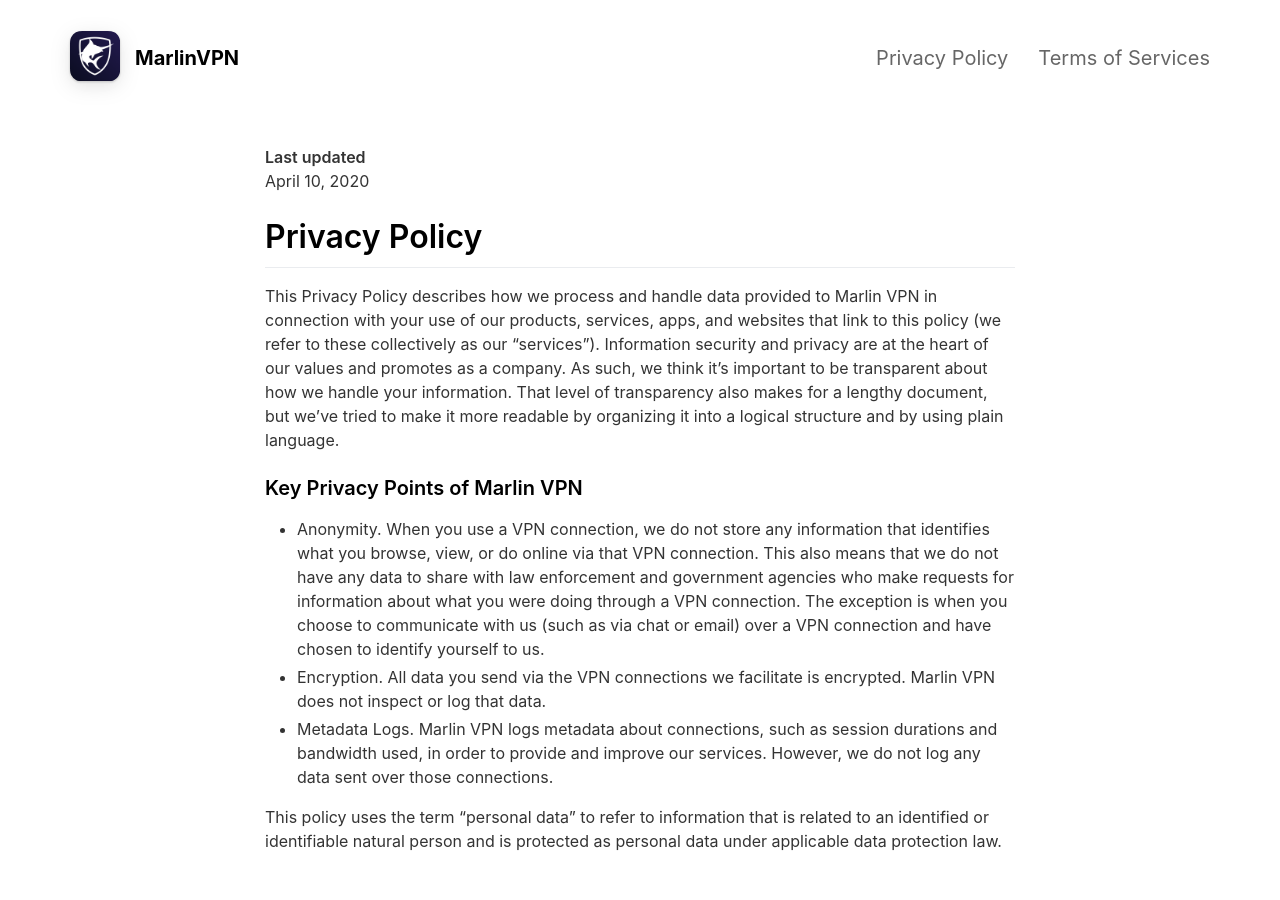
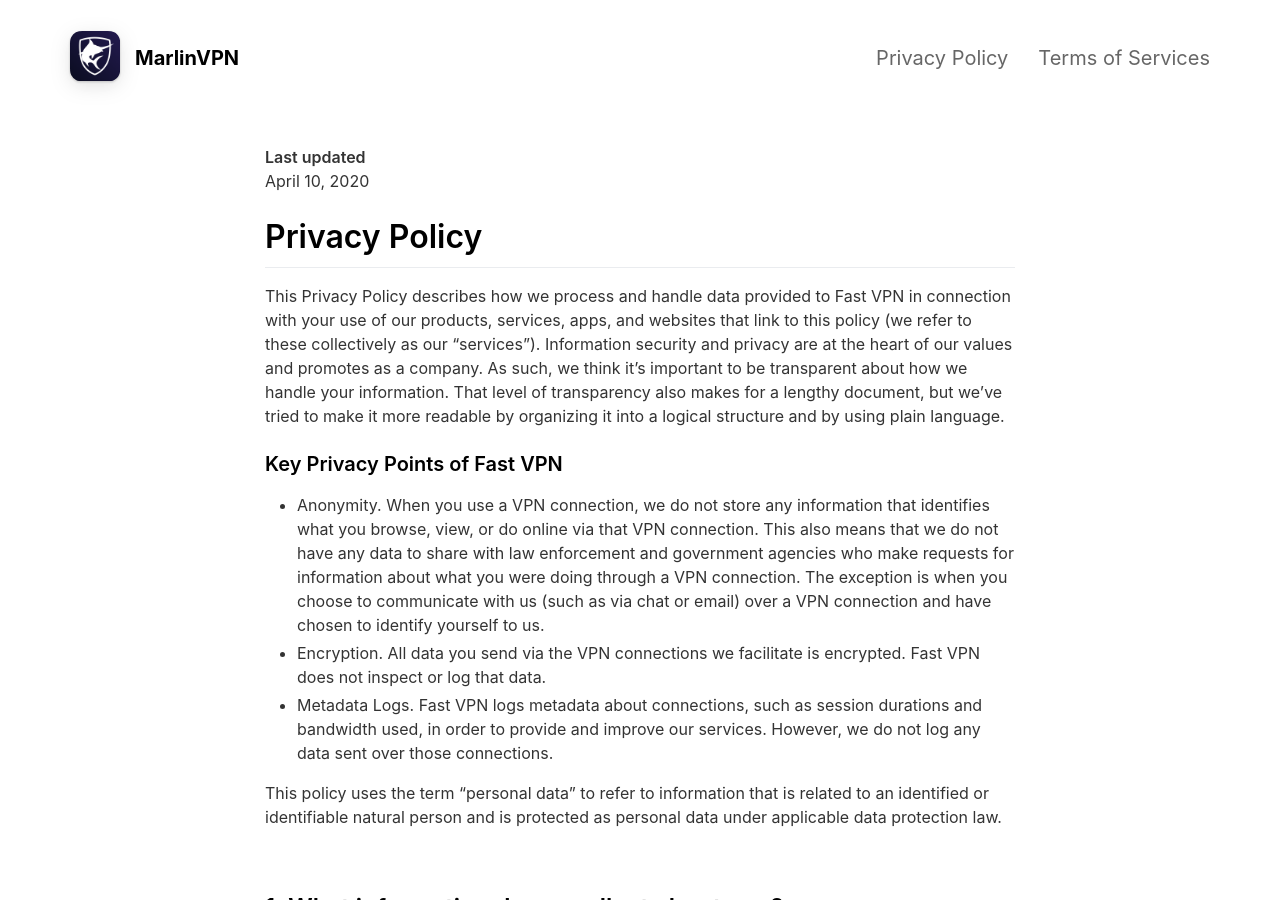
Before and after one commit to MarlinApps/home, a Jekyll site: the page built from _pages/privacypolicy.md, in a window 1280 px wide and 900 px high. Built offline with Jekyll 4.4.1, drawn with Linux system fonts in a browser that asks for light colours; nearby versions of some CDN libraries; some of the changed text lies outside the part shown.

Commit message:
Update privacypolicy.md

```diff
--- a/_pages/privacypolicy.md
+++ b/_pages/privacypolicy.md
@@ -8,12 +8,12 @@ include_in_header: true
 April 10, 2020
 
 # Privacy Policy
-This Privacy Policy describes how we process and handle data provided to Marlin VPN in connection with your use of our products, services, apps, and websites that link to this policy (we refer to these collectively as our “services”). Information security and privacy are at the heart of our values and promotes as a company. As such, we think it’s important to be transparent about how we handle your information. That level of transparency also makes for a lengthy document, but we’ve tried to make it more readable by organizing it into a logical structure and by using plain language.
+This Privacy Policy describes how we process and handle data provided to Fast VPN in connection with your use of our products, services, apps, and websites that link to this policy (we refer to these collectively as our “services”). Information security and privacy are at the heart of our values and promotes as a company. As such, we think it’s important to be transparent about how we handle your information. That level of transparency also makes for a lengthy document, but we’ve tried to make it more readable by organizing it into a logical structure and by using plain language.
 
-### Key Privacy Points of Marlin VPN
+### Key Privacy Points of Fast VPN
 * Anonymity. When you use a VPN connection, we do not store any information that identifies what you browse, view, or do online via that VPN connection. This also means that we do not have any data to share with law enforcement and government agencies who make requests for information about what you were doing through a VPN connection. The exception is when you choose to communicate with us (such as via chat or email) over a VPN connection and have chosen to identify yourself to us.
-* Encryption. All data you send via the VPN connections we facilitate is encrypted. Marlin VPN does not inspect or log that data.
-* Metadata Logs. Marlin VPN logs metadata about connections, such as session durations and bandwidth used, in order to provide and improve our services. However, we do not log any data sent over those connections.
+* Encryption. All data you send via the VPN connections we facilitate is encrypted. Fast VPN does not inspect or log that data.
+* Metadata Logs. Fast VPN logs metadata about connections, such as session durations and bandwidth used, in order to provide and improve our services. However, we do not log any data sent over those connections.
 
 This policy uses the term “personal data” to refer to information that is related to an identified or identifiable natural person and is protected as personal data under applicable data protection law.
 
@@ -99,7 +99,7 @@ We may allow our business partners to place certain tracking technologies in our
 <br>
 
 ## 5. Data Retention
-Marlin VPN generally retains your personal data for as long as is needed to provide the services to you, or for as long as you have an account with us. We may also retain personal data if required by law, or for our legitimate interests, such as abuse detection and prevention, and defending ourselves from legal claims. Residual copies of personal data may be stored in backup systems for a limited period as a security measure to protect against data loss.
+Fast VPN generally retains your personal data for as long as is needed to provide the services to you, or for as long as you have an account with us. We may also retain personal data if required by law, or for our legitimate interests, such as abuse detection and prevention, and defending ourselves from legal claims. Residual copies of personal data may be stored in backup systems for a limited period as a security measure to protect against data loss.
 
 <br>
 
```
